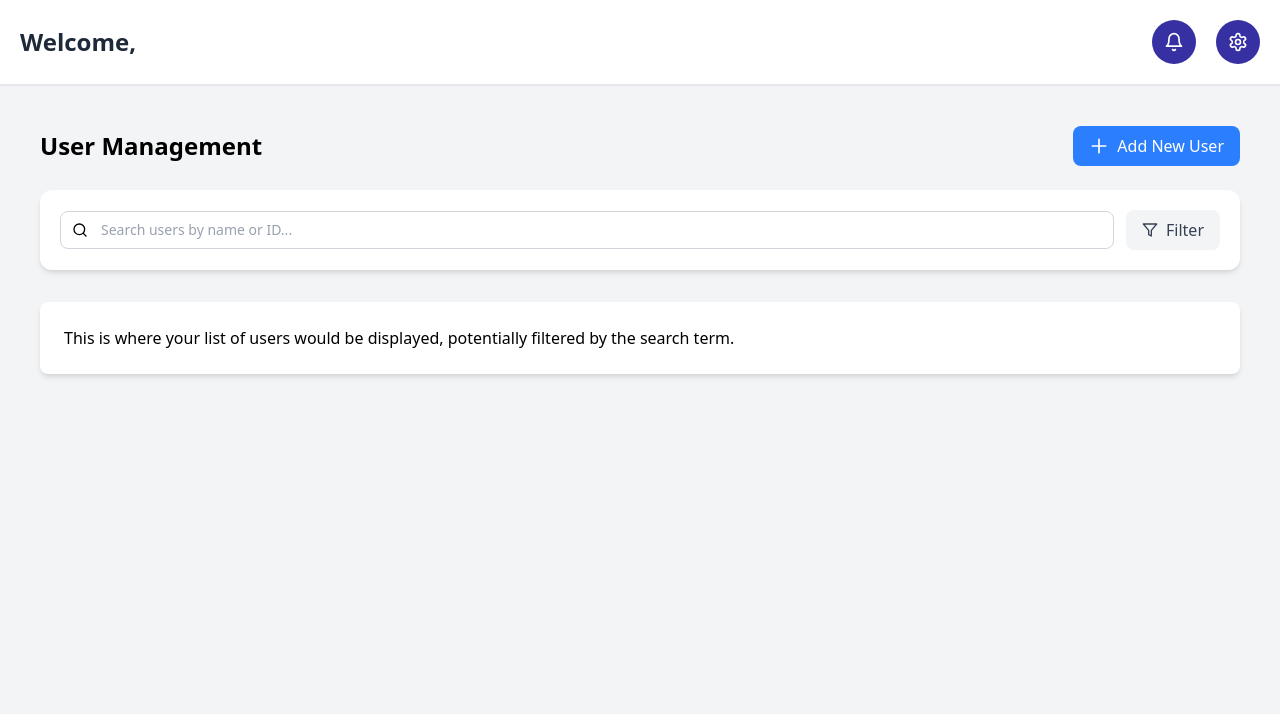
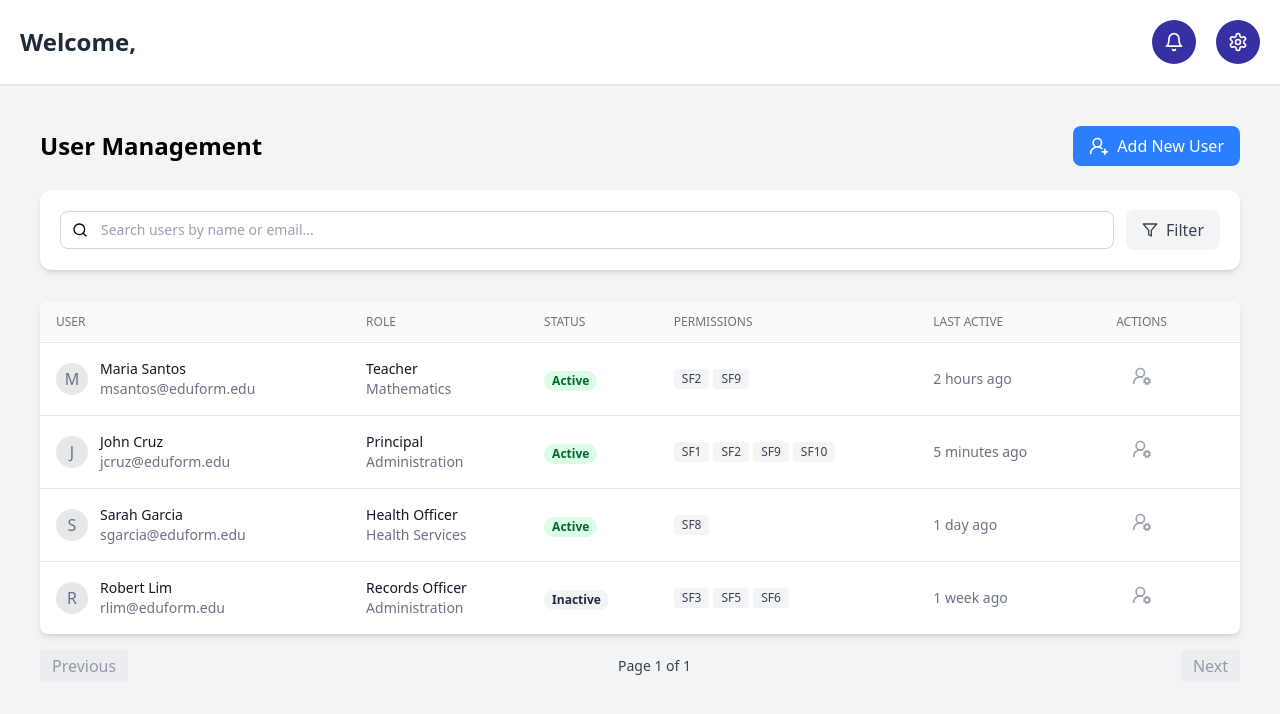
Before and after one commit to Commissions-Collab/EduForm---FRONTEND, a React (Vite) app: page /users in a window 1280 px wide. Shown: the top 714 px of the page. Built offline with nearby package versions, Linux system fonts and the light colour scheme.

Commit message:
UserTable

```diff
--- /dev/null
+++ b/src/components/superadmin/UserTable.jsx
@@ -0,0 +1,107 @@
+import React from 'react'
+import { LuUserRoundCog } from "react-icons/lu";
+
+const UserTable = ({
+    users,
+    currentPage,
+    totalPages,
+    onPreviousPage,
+    onNextPage,
+}) => {
+    return (
+        <>
+        <div className="mt-8 overflow-x-auto bg-white rounded-lg shadow-md">
+            <table className="min-w-full divide-y divide-gray-200">
+            <thead className="bg-gray-50">
+                <tr>
+                <th className="px-4 py-3 text-left text-xs font-medium text-gray-500 uppercase">User</th>
+                <th className="px-4 py-3 text-left text-xs font-medium text-gray-500 uppercase">Role</th>
+                <th className="px-4 py-3 text-left text-xs font-medium text-gray-500 uppercase">Status</th>
+                <th className="px-4 py-3 text-left text-xs font-medium text-gray-500 uppercase">Permissions</th>
+                <th className="px-4 py-3 text-left text-xs font-medium text-gray-500 uppercase">Last Active</th>
+                <th className="px-4 py-3 text-center text-xs font-medium text-gray-500 uppercase">Actions</th>
+                <th className="px-4 py-3"></th>
+                </tr>
+            </thead>
+            <tbody className="divide-y divide-gray-200">
+                {users.map((user) => (
+                <tr key={user.id}>
+                    <td className="px-4 py-4">
+                    <div className="flex items-center">
+                        <div className="flex-shrink-0 h-8 w-8 bg-gray-200 rounded-full flex items-center justify-center text-gray-500">
+                        {user.name.charAt(0)}
+                        </div>
+                        <div className="ml-3">
+                        <p className="text-sm font-medium text-gray-900">{user.name}</p>
+                        <p className="text-sm text-gray-500">{user.email}</p>
+                        </div>
+                    </div>
+                    </td>
+                    <td className="px-4 py-4">
+                    <p className="text-sm text-gray-900">{user.role}</p>
+                    <p className="text-sm text-gray-500">{user.department}</p>
+                    </td>
+                    <td className="px-4 py-4">
+                    <span
+                        className={`px-2 inline-flex text-xs leading-5 font-semibold rounded-full ${
+                        user.status === "Active"
+                            ? "bg-green-100 text-green-800"
+                            : "bg-gray-100 text-gray-800"
+                        }`}
+                    >
+                        {user.status}
+                    </span>
+                    </td>
+                    <td className="px-4 py-4">
+                    <div className="flex flex-wrap gap-1">
+                        {user.permissions.map((perm) => (
+                        <span
+                            key={perm}
+                            className="bg-gray-100 text-gray-700 text-xs px-2 py-0.5 rounded"
+                        >
+                            {perm}
+                        </span>
+                        ))}
+                    </div>
+                    </td>
+                    <td className="px-4 py-4 text-sm text-gray-500">{user.lastActive}</td>
+                    <td className="px-4 py-4 text-center">
+                    <button className="inline-flex items-center justify-center text-gray-400 hover:text-gray-600">
+                        <LuUserRoundCog className="w-5 h-5" />
+                    </button>
+                    </td>
+                </tr>
+                ))}
+            </tbody>
+            </table>
+
+            {users.length === 0 && (
+            <div className="p-4 text-center text-gray-500">No users found.</div>
+            )}
+        </div>
+
+        {/* Pagination */}
+        <div className="mt-4 flex justify-between items-center">
+            <button
+            onClick={onPreviousPage}
+            disabled={currentPage === 1}
+            className="px-3 py-1 bg-gray-200 text-gray-700 rounded disabled:opacity-50"
+            >
+            Previous
+            </button>
+            <span className="text-sm text-gray-700">
+            Page {currentPage} of {totalPages}
+            </span>
+            <button
+            onClick={onNextPage}
+            disabled={currentPage === totalPages}
+            className="px-3 py-1 bg-gray-200 text-gray-700 rounded disabled:opacity-50"
+            >
+            Next
+            </button>
+        </div>
+        </>
+    );
+};
+
+export default UserTable;
--- a/src/constants/index.js
+++ b/src/constants/index.js
@@ -244,3 +244,46 @@ export const adminCards = [
     },
   },
 ];
+
+export const sampleUsers = [
+  {
+    id: 1,
+    name: "Maria Santos",
+    email: "msantos@eduform.edu",
+    role: "Teacher",
+    department: "Mathematics",
+    status: "Active",
+    permissions: ["SF2", "SF9"],
+    lastActive: "2 hours ago",
+  },
+  {
+    id: 2,
+    name: "John Cruz",
+    email: "jcruz@eduform.edu",
+    role: "Principal",
+    department: "Administration",
+    status: "Active",
+    permissions: ["SF1", "SF2", "SF9", "SF10"],
+    lastActive: "5 minutes ago",
+  },
+  {
+    id: 3,
+    name: "Sarah Garcia",
+    email: "sgarcia@eduform.edu",
+    role: "Health Officer",
+    department: "Health Services",
+    status: "Active",
+    permissions: ["SF8"],
+    lastActive: "1 day ago",
+  },
+  {
+    id: 4,
+    name: "Robert Lim",
+    email: "rlim@eduform.edu",
+    role: "Records Officer",
+    department: "Administration",
+    status: "Inactive",
+    permissions: ["SF3", "SF5", "SF6"],
+    lastActive: "1 week ago",
+  },
+];
--- /dev/null
+++ b/src/hooks/useIsMobile.js
@@ -0,0 +1,16 @@
+import { useEffect, useState } from "react";
+
+export default function useIsMobile(breakpoint = 768) {
+    const [isMobile, setIsMobile] = useState(window.innerWidth < breakpoint);
+
+    useEffect(() => {
+        const handleResize = () => {
+        setIsMobile(window.innerWidth < breakpoint);
+        };
+
+        window.addEventListener("resize", handleResize);
+        return () => window.removeEventListener("resize", handleResize);
+    }, [breakpoint]);
+
+    return isMobile;
+}
--- a/src/pages/superadmin/Users.jsx
+++ b/src/pages/superadmin/Users.jsx
@@ -1,72 +1,73 @@
-import {React, useState} from "react";
+import React, { useState } from "react";
 import SearchFilter from "../../components/SearchFilter";
+import UserTable from "../../components/superadmin//UserTable";
+import { sampleUsers } from "../../constants";
+import useIsMobile from "../../hooks/useIsMobile";
+import { LuUserRoundPlus } from "react-icons/lu";
+
 
 const Users = () => {
+  const [searchTerm, setSearchTerm] = useState("");
+  const [currentPage, setCurrentPage] = useState(1);
+  const isMobile = useIsMobile();
 
-  // State to hold the current search term
-  const [searchTerm, setSearchTerm] = useState('');
+  // Determine how many rows per page based on screen size
+  const USERS_PER_PAGE = isMobile ? 5 : 10;
 
-  // Handler for when the search input changes
   const handleSearch = (value) => {
     setSearchTerm(value);
-    console.log("Search input changed:", value);
-    // Here you would typically trigger your user search/filtering logic
-    // e.g., call an API, filter a local array of users
+    setCurrentPage(1);
   };
 
-  // Handler for when the filter button is clicked
   const handleFilterButtonClick = () => {
     console.log("Filter button clicked!");
-    // Here you would typically open a filter modal, navigate to a filter page, etc.
   };
 
   const handleAddNewUserClick = () => {
-    alert("Add New User button clicked!"); // Replace with actual navigation or modal logic
+    alert("Add New User button clicked!");
   };
 
+  // Filtered users
+  const filteredUsers = sampleUsers.filter(
+    (user) =>
+      user.name.toLowerCase().includes(searchTerm.toLowerCase()) ||
+      user.email.toLowerCase().includes(searchTerm.toLowerCase())
+  );
+
+  // Pagination
+  const indexOfLastUser = currentPage * USERS_PER_PAGE;
+  const indexOfFirstUser = indexOfLastUser - USERS_PER_PAGE;
+  const currentUsers = filteredUsers.slice(indexOfFirstUser, indexOfLastUser);
+  const totalPages = Math.ceil(filteredUsers.length / USERS_PER_PAGE);
+
   return (
-    <>
     <div className="p-4">
-        <div className="flex justify-between items-center mb-6">
+      <div className="flex justify-between items-center mb-6 flex-wrap gap-2">
         <h1 className="md:text-xl lg:text-2xl font-bold">User Management</h1>
         <button
           onClick={handleAddNewUserClick}
           className="flex items-center px-4 py-2 bg-blue-500 text-white rounded-lg hover:bg-blue-600 focus:outline-none focus:ring-2 focus:ring-blue-500 focus:ring-offset-2 transition-colors duration-200"
         >
-            {/* Plus icon for "Add New User" */}
-            <svg className="h-5 w-5 mr-2" fill="none" viewBox="0 0 24 24" stroke="currentColor">
-              <path strokeLinecap="round" strokeLinejoin="round" strokeWidth="2" d="M12 4v16m8-8H4" />
-            </svg>
+        <LuUserRoundPlus className="mr-2 w-5 h-5"/>
           Add New User
         </button>
       </div>
 
-        {/* Render the SearchFilter component (your SearchBar) and pass the props */}
       <SearchFilter
-          placeholder="Search users by name or ID..." // Custom placeholder text
-          onSearch={handleSearch}                     // Pass the search handler function
-          onFilterClick={handleFilterButtonClick}     // Pass the filter button handler function
+        placeholder="Search users by name or email..."
+        onSearch={handleSearch}
+        onFilterClick={handleFilterButtonClick}
       />
 
-        {/* Display the current search term for demonstration purposes */}
-        {searchTerm && (
-          <p className="mt-4 text-center text-gray-700">
-            Current search term: <span className="font-semibold">{searchTerm}</span>
-          </p>
-        )}
-
-        <div className="mt-8 p-6 bg-white rounded-lg shadow-md">
-          <p>This is where your list of users would be displayed, potentially filtered by the search term.</p>
-          {/* Example of displaying users based on searchTerm */}
-          {/* <ul>
-            {users.filter(user => user.name.includes(searchTerm)).map(user => (
-              <li key={user.id}>{user.name}</li>
-            ))}
-          </ul> */}
+      <UserTable
+        users={currentUsers}
+        currentPage={currentPage}
+        totalPages={totalPages}
+        onPreviousPage={() => setCurrentPage((prev) => Math.max(prev - 1, 1))}
+        onNextPage={() => setCurrentPage((prev) => Math.min(prev + 1, totalPages))}
+      />
     </div>
-      </div>
-    </>
-  )
+  );
 };
 
 export default Users;
```
Lines whose indentation alone changed are shown as unchanged.
